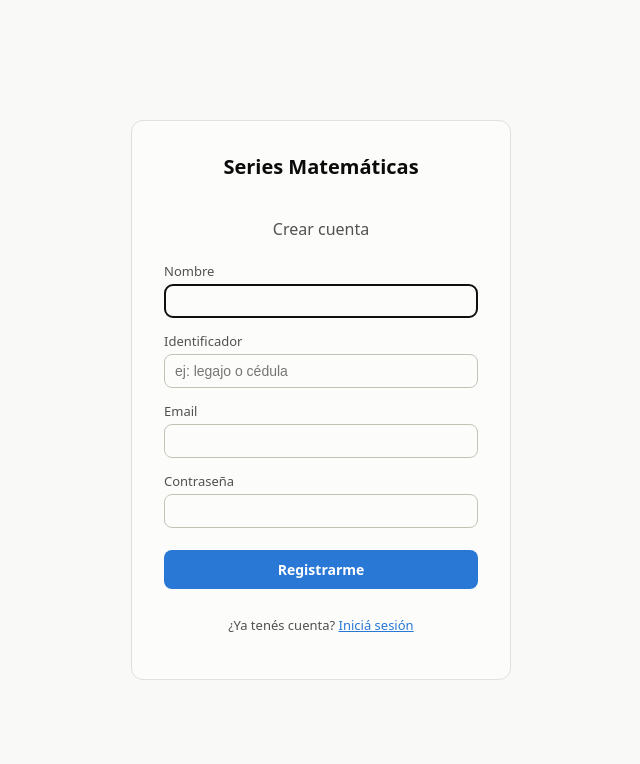
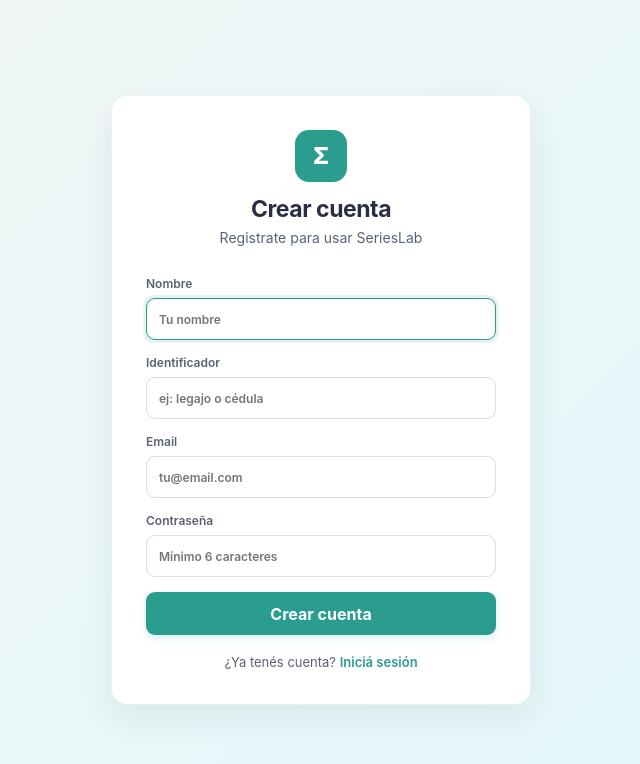
Before and after one commit to AlanMC7650/IoTProyecto, a React (Vite) app in the folder Front/: page /registro in a window 1280 px wide. Shown: the top 764 px of the page, without its empty margins (319-959 px from the left). Built offline with nearby package versions, Linux system fonts and the light colour scheme; no server answers.

Commit message:
Parte visual mejorado

```diff
--- a/Front/src/index.css
+++ b/Front/src/index.css
@@ -1,341 +1,180 @@
 :root {
   color-scheme: light;
-  --surface: #fcfcfb;
-  --page: #f9f9f7;
-  --text-primary: #0b0b0b;
-  --text-secondary: #52514e;
-  --text-muted: #898781;
-  --border: #e1e0d9;
-  --border-strong: #c3c2b7;
-  --accent: #2a78d6;
-  --accent-ink: #ffffff;
-  --danger: #d03b3b;
-  --danger-bg: rgba(208, 59, 59, 0.08);
+  --primary: #2A9D8F;
+  --primary-dark: #23877b;
+  --cyan: #48CAE4;
+  --cyan-soft: #E0F7FA;
+  --page: #F4F7F6;
+  --surface: #FFFFFF;
+  --text-primary: #2B2D42;
+  --text-secondary: #596275;
+  --text-muted: #8D99AE;
+  --border: #E7ECEB;
+  --border-strong: #D7E0DE;
+  --success-bg: #E8F5E9;
+  --success: #2E7D32;
+  --danger-bg: #FFEBEE;
+  --danger: #C62828;
+  --shadow: 0 2px 12px rgba(43,45,66,.05);
+  --radius: 12px;
 }
 
-@media (prefers-color-scheme: dark) {
-  :root:not([data-theme="light"]) {
-    color-scheme: dark;
-    --surface: #1a1a19;
-    --page: #0d0d0d;
-    --text-primary: #ffffff;
-    --text-secondary: #c3c2b7;
-    --text-muted: #898781;
-    --border: #2c2c2a;
-    --border-strong: #383835;
-    --accent: #3987e5;
-    --accent-ink: #0b0b0b;
-    --danger: #e66767;
-    --danger-bg: rgba(230, 103, 103, 0.12);
-  }
+* { box-sizing: border-box; }
+html { min-width: 320px; }
+body {
+  margin: 0;
+  font-family: Inter, ui-sans-serif, system-ui, -apple-system, "Segoe UI", sans-serif;
+  background: var(--page);
+  color: var(--text-primary);
+  -webkit-font-smoothing: antialiased;
+}
+button, input, select { font: inherit; }
+button { cursor: pointer; }
+h1,h2,h3,h4,p { margin-top: 0; }
+.muted { color: var(--text-muted); }
+
+/* Auth */
+.auth-screen {
+  min-height: 100vh;
+  display: grid;
+  place-items: center;
+  padding: 28px;
+  background: linear-gradient(135deg, #F4F7F6 0%, #E0F7FA 100%);
+}
+.auth-card {
+  width: min(420px, 100%);
+  background: var(--surface);
+  border: 1px solid rgba(42,157,143,.12);
+  border-radius: 16px;
+  padding: 34px;
+  box-shadow: 0 12px 35px rgba(43,45,66,.08);
+  display: flex;
+  flex-direction: column;
+  gap: 15px;
+}
+.auth-brand { text-align: center; margin-bottom: 5px; }
+.auth-logo {
+  width: 52px; height: 52px; margin: 0 auto 13px;
+  border-radius: 14px; display: grid; place-items: center;
+  background: var(--primary); color: #fff; font-size: 23px; font-weight: 800;
+}
+.auth-card h1 { font-size: 23px; margin-bottom: 6px; letter-spacing: -.02em; }
+.auth-subtitle { color: var(--text-secondary); margin-bottom: 10px; font-size: 14px; }
+.auth-card label, .generar-form label { display: flex; flex-direction: column; gap: 7px; font-size: 12px; font-weight: 600; color: var(--text-secondary); }
+.auth-card input, .generar-form input, .generar-form select {
+  width: 100%; min-height: 42px; padding: 9px 12px;
+  border: 1px solid var(--border-strong); border-radius: 9px;
+  background: #fff; color: var(--text-primary); outline: none;
+  transition: .18s ease;
+}
+.auth-card input:focus, .generar-form input:focus, .generar-form select:focus {
+  border-color: var(--primary); box-shadow: 0 0 0 3px rgba(42,157,143,.12);
+}
+.auth-card button[type="submit"], .btn-primary {
+  min-height: 43px; border: 0; border-radius: 9px; background: var(--primary); color: #fff;
+  font-weight: 700; transition: .18s ease; box-shadow: 0 3px 8px rgba(42,157,143,.18);
+}
+.auth-card button[type="submit"]:hover, .btn-primary:hover { background: var(--primary-dark); transform: translateY(-1px); }
+.auth-card button:disabled, .generar-form button:disabled { opacity: .6; cursor: default; transform: none; }
+.auth-error { margin: 0; color: var(--danger); background: var(--danger-bg); border: 1px solid rgba(198,40,40,.08); border-radius: 9px; padding: 10px 12px; font-size: 13px; }
+.auth-switch { text-align: center; font-size: 13px; color: var(--text-secondary); margin: 4px 0 0; }
+a { color: var(--primary); font-weight: 600; text-decoration: none; }
+a:hover { text-decoration: underline; }
+
+/* App shell */
+.dashboard-shell { min-height: 100vh; display: flex; }
+.sidebar {
+  position: sticky; top: 0; width: 238px; height: 100vh; flex: 0 0 238px;
+  background: #fff; border-right: 1px solid var(--border); padding: 22px 14px;
+  display: flex; flex-direction: column;
+}
+.sidebar-brand { display: flex; align-items: center; gap: 11px; padding: 4px 10px 25px; }
+.sidebar-logo { width: 38px; height: 38px; border-radius: 10px; background: var(--primary); color: #fff; display: grid; place-items: center; font-weight: 800; }
+.sidebar-brand strong { font-size: 15px; letter-spacing: -.01em; }
+.sidebar-brand small { display: block; color: var(--text-muted); font-size: 10px; margin-top: 2px; }
+.sidebar-section { color: var(--text-muted); text-transform: uppercase; font-size: 10px; font-weight: 800; letter-spacing: .08em; padding: 0 10px 8px; }
+.sidebar-nav { display: flex; flex-direction: column; gap: 4px; }
+.sidebar-nav button {
+  border: 0; background: transparent; color: var(--text-secondary); border-radius: 9px;
+  padding: 11px 12px; text-align: left; font-size: 13px; font-weight: 600; display: flex; gap: 10px; align-items: center;
+}
+.sidebar-nav button:hover { background: var(--cyan-soft); color: var(--primary); }
+.sidebar-nav button.activa { background: var(--cyan-soft); color: var(--primary); }
+.sidebar-icon { width: 20px; text-align: center; font-size: 16px; }
+.sidebar-footer { margin-top: auto; border-top: 1px solid var(--border); padding-top: 15px; }
+.sidebar-user { display: flex; align-items: center; gap: 9px; padding: 8px 9px 12px; }
+.avatar { width: 32px; height: 32px; border-radius: 50%; background: var(--cyan-soft); color: var(--primary); display: grid; place-items: center; font-weight: 800; font-size: 12px; }
+.sidebar-user div { min-width: 0; }
+.sidebar-user strong { display: block; font-size: 12px; overflow: hidden; text-overflow: ellipsis; white-space: nowrap; }
+.sidebar-user small { color: var(--text-muted); font-size: 10px; }
+.sidebar-logout { width: 100%; border: 1px solid var(--border); background: #fff; color: var(--text-secondary); border-radius: 8px; padding: 8px; font-size: 12px; }
+.sidebar-logout:hover { border-color: var(--primary); color: var(--primary); }
+
+.dashboard-main { min-width: 0; flex: 1; padding: 28px 34px 55px; }
+.dashboard-topbar { display: flex; align-items: center; justify-content: space-between; gap: 18px; margin-bottom: 26px; }
+.dashboard-kicker { color: var(--primary); font-size: 11px; font-weight: 800; text-transform: uppercase; letter-spacing: .08em; margin-bottom: 5px; }
+.dashboard-topbar h1 { font-size: 26px; line-height: 1.15; letter-spacing: -.025em; margin: 0; }
+.dashboard-topbar p { margin: 5px 0 0; color: var(--text-muted); font-size: 13px; }
+.topbar-user { color: var(--text-secondary); font-size: 13px; background: #fff; border: 1px solid var(--border); border-radius: 9px; padding: 9px 12px; }
+
+/* Series dashboard */
+.serie-dashboard header { margin-bottom: 18px; }
+.serie-dashboard header h2 { font-size: 19px; margin-bottom: 5px; }
+.serie-descripcion { color: var(--text-muted); font-size: 13px; margin: 0; }
+.dashboard-tabs { display: flex; gap: 6px; margin-bottom: 20px; }
+.dashboard-tabs button { border: 1px solid var(--border); background: #fff; color: var(--text-secondary); border-radius: 9px; padding: 9px 16px; font-size: 13px; font-weight: 650; }
+.dashboard-tabs button:hover { color: var(--primary); border-color: rgba(42,157,143,.3); }
+.dashboard-tabs button.activa { background: var(--primary); color: #fff; border-color: var(--primary); box-shadow: 0 3px 8px rgba(42,157,143,.16); }
+
+.generar-form {
+  display: flex; align-items: flex-end; gap: 12px; flex-wrap: wrap;
+  background: #fff; border: 1px solid var(--border); border-radius: var(--radius);
+  padding: 17px; margin-bottom: 17px; box-shadow: var(--shadow);
+}
+.generar-form label { min-width: 125px; flex: 0 1 160px; }
+.generar-form input, .generar-form select { min-height: 39px; padding: 8px 10px; font-size: 12px; }
+.generar-form button { min-height: 39px; padding: 8px 16px; border: 0; border-radius: 9px; background: var(--primary); color: #fff; font-size: 12px; font-weight: 700; }
+.generar-form button:hover { background: var(--primary-dark); }
+
+.serie-body { display: grid; grid-template-columns: 245px minmax(0,1fr); gap: 17px; align-items: start; }
+.ejecuciones-list, .serie-charts { background: #fff; border: 1px solid var(--border); border-radius: var(--radius); box-shadow: var(--shadow); }
+.ejecuciones-list { padding: 15px; }
+.ejecuciones-list h3 { font-size: 11px; text-transform: uppercase; letter-spacing: .07em; color: var(--text-muted); margin-bottom: 12px; }
+.ejecuciones-list ul { list-style: none; margin: 0; padding: 0; display: flex; flex-direction: column; gap: 5px; max-height: 455px; overflow-y: auto; }
+.ejecuciones-list li button { width: 100%; text-align: left; padding: 10px; border: 1px solid transparent; background: #fff; color: var(--text-secondary); border-radius: 8px; font-size: 11px; line-height: 1.4; }
+.ejecuciones-list li button:hover { background: #f7fbfa; border-color: var(--border); }
+.ejecuciones-list li button.activa { background: var(--cyan-soft); color: var(--primary-dark); border-color: rgba(72,202,228,.25); font-weight: 700; }
+.serie-charts { padding: 20px; min-height: 280px; }
+.chart-block { padding-bottom: 10px; border-bottom: 1px solid var(--border); margin-bottom: 17px; }
+.chart-block:last-child { border-bottom: 0; margin-bottom: 0; }
+.chart-title { font-size: 13px; color: var(--text-secondary); margin: 0 0 5px; font-weight: 700; }
+.chart-subtitle { color: var(--text-muted); font-size: 11px; margin: 0 0 5px; }
+
+@media (max-width: 900px) {
+  .sidebar { width: 72px; flex-basis: 72px; padding: 18px 9px; }
+  .sidebar-brand { justify-content: center; padding: 4px 0 25px; }
+  .sidebar-brand > div:last-child, .sidebar-section, .sidebar-nav button span:not(.sidebar-icon), .sidebar-user div, .sidebar-logout { display: none; }
+  .sidebar-nav button { justify-content: center; padding: 11px 7px; }
+  .sidebar-user { justify-content: center; padding-left: 0; padding-right: 0; }
+  .dashboard-main { padding: 24px 20px 45px; }
+}
+@media (max-width: 700px) {
+  .dashboard-main { padding: 20px 14px 35px; }
+  .dashboard-topbar { align-items: flex-start; }
+  .topbar-user { display: none; }
+  .dashboard-topbar h1 { font-size: 22px; }
+  .serie-body { grid-template-columns: 1fr; }
+  .ejecuciones-list ul { max-height: 210px; }
+  .generar-form { align-items: stretch; }
+  .generar-form label { flex: 1 1 140px; }
+  .generar-form button { flex: 1 1 100%; }
+}
+@media (max-width: 480px) {
+  .sidebar { width: 58px; flex-basis: 58px; }
+  .sidebar-logo { width: 34px; height: 34px; }
+  .auth-card { padding: 26px 20px; }
+  .dashboard-tabs { overflow-x: auto; padding-bottom: 2px; }
+  .dashboard-tabs button { white-space: nowrap; }
 }
 
-:root[data-theme="dark"] {
-  color-scheme: dark;
-  --surface: #1a1a19;
-  --page: #0d0d0d;
-  --text-primary: #ffffff;
-  --text-secondary: #c3c2b7;
-  --text-muted: #898781;
-  --border: #2c2c2a;
-  --border-strong: #383835;
-  --accent: #3987e5;
-  --accent-ink: #0b0b0b;
-  --danger: #e66767;
-  --danger-bg: rgba(230, 103, 103, 0.12);
-}
-
-* {
-  box-sizing: border-box;
-}
-
-body {
-  margin: 0;
-  font-family: system-ui, -apple-system, "Segoe UI", sans-serif;
-  background: var(--page);
-  color: var(--text-primary);
-}
-
-h1,
-h2,
-h3,
-h4 {
-  margin: 0 0 8px;
-  font-weight: 600;
-}
-
-button {
-  font-family: inherit;
-  cursor: pointer;
-}
-
-.muted {
-  color: var(--text-muted);
-}
-
-/* Auth screens */
-.auth-screen {
-  min-height: 100vh;
-  display: flex;
-  align-items: center;
-  justify-content: center;
-  padding: 24px;
-}
-
-.auth-card {
-  width: 100%;
-  max-width: 380px;
-  background: var(--surface);
-  border: 1px solid var(--border);
-  border-radius: 12px;
-  padding: 32px;
-  display: flex;
-  flex-direction: column;
-  gap: 14px;
-}
-
-.auth-card h1 {
-  font-size: 20px;
-  text-align: center;
-}
-
-.auth-subtitle {
-  text-align: center;
-  color: var(--text-secondary);
-  margin-bottom: 8px;
-}
-
-.auth-card label {
-  display: flex;
-  flex-direction: column;
-  gap: 4px;
-  font-size: 13px;
-  color: var(--text-secondary);
-}
-
-.auth-card input,
-.auth-card select {
-  font-size: 14px;
-  padding: 8px 10px;
-  border-radius: 8px;
-  border: 1px solid var(--border-strong);
-  background: var(--surface);
-  color: var(--text-primary);
-}
-
-.auth-card button[type="submit"] {
-  margin-top: 8px;
-  padding: 10px;
-  border-radius: 8px;
-  border: none;
-  background: var(--accent);
-  color: var(--accent-ink);
-  font-size: 14px;
-  font-weight: 600;
-}
-
-.auth-card button[type="submit"]:disabled {
-  opacity: 0.6;
-  cursor: default;
-}
-
-.auth-error {
-  color: var(--danger);
-  background: var(--danger-bg);
-  border-radius: 8px;
-  padding: 8px 10px;
-  font-size: 13px;
-}
-
-.auth-switch {
-  text-align: center;
-  font-size: 13px;
-  color: var(--text-secondary);
-}
-
-.auth-switch a {
-  color: var(--accent);
-}
-
-.page-loading {
-  padding: 40px;
-  text-align: center;
-  color: var(--text-muted);
-}
-
-/* Dashboard */
-.dashboard-screen {
-  max-width: 1100px;
-  margin: 0 auto;
-  padding: 24px 20px 60px;
-}
-
-.dashboard-header {
-  display: flex;
-  align-items: center;
-  justify-content: space-between;
-  margin-bottom: 16px;
-}
-
-.dashboard-header h1 {
-  font-size: 22px;
-}
-
-.dashboard-user {
-  display: flex;
-  align-items: center;
-  gap: 12px;
-  font-size: 14px;
-  color: var(--text-secondary);
-}
-
-.btn-secundario {
-  padding: 6px 12px;
-  border-radius: 8px;
-  border: 1px solid var(--border-strong);
-  background: var(--surface);
-  color: var(--text-primary);
-  font-size: 13px;
-}
-
-.dashboard-tabs {
-  display: flex;
-  gap: 4px;
-  border-bottom: 1px solid var(--border);
-  margin-bottom: 20px;
-}
-
-.dashboard-tabs button {
-  padding: 10px 16px;
-  border: none;
-  background: none;
-  color: var(--text-secondary);
-  font-size: 14px;
-  border-bottom: 2px solid transparent;
-}
-
-.dashboard-tabs button.activa {
-  color: var(--accent);
-  border-bottom-color: var(--accent);
-  font-weight: 600;
-}
-
-.serie-dashboard header {
-  margin-bottom: 16px;
-}
-
-.serie-descripcion {
-  color: var(--text-secondary);
-  font-size: 14px;
-}
-
-.generar-form {
-  display: flex;
-  align-items: flex-end;
-  gap: 12px;
-  flex-wrap: wrap;
-  background: var(--surface);
-  border: 1px solid var(--border);
-  border-radius: 10px;
-  padding: 16px;
-  margin-bottom: 16px;
-}
-
-.generar-form label {
-  display: flex;
-  flex-direction: column;
-  gap: 4px;
-  font-size: 12px;
-  color: var(--text-secondary);
-}
-
-.generar-form input,
-.generar-form select {
-  padding: 7px 9px;
-  border-radius: 6px;
-  border: 1px solid var(--border-strong);
-  background: var(--surface);
-  color: var(--text-primary);
-  font-size: 13px;
-  min-width: 120px;
-}
-
-.generar-form button {
-  padding: 8px 16px;
-  border-radius: 8px;
-  border: none;
-  background: var(--accent);
-  color: var(--accent-ink);
-  font-size: 13px;
-  font-weight: 600;
-}
-
-.generar-form button:disabled {
-  opacity: 0.6;
-}
-
-.serie-body {
-  display: grid;
-  grid-template-columns: 240px 1fr;
-  gap: 20px;
-}
-
-@media (max-width: 800px) {
-  .serie-body {
-    grid-template-columns: 1fr;
-  }
-}
-
-.ejecuciones-list {
-  background: var(--surface);
-  border: 1px solid var(--border);
-  border-radius: 10px;
-  padding: 14px;
-}
-
-.ejecuciones-list h3 {
-  font-size: 13px;
-  text-transform: uppercase;
-  letter-spacing: 0.04em;
-  color: var(--text-muted);
-}
-
-.ejecuciones-list ul {
-  list-style: none;
-  margin: 0;
-  padding: 0;
-  display: flex;
-  flex-direction: column;
-  gap: 4px;
-  max-height: 420px;
-  overflow-y: auto;
-}
-
-.ejecuciones-list button {
-  width: 100%;
-  text-align: left;
-  padding: 8px;
-  border: none;
-  background: none;
-  border-radius: 6px;
-  font-size: 12px;
-  color: var(--text-secondary);
-}
-
-.ejecuciones-list button.activa {
-  background: var(--accent);
-  color: var(--accent-ink);
-}
-
-.serie-charts {
-  background: var(--surface);
-  border: 1px solid var(--border);
-  border-radius: 10px;
-  padding: 16px;
-}
-
-.serie-charts h4 {
-  font-size: 13px;
-  color: var(--text-secondary);
-  margin-top: 20px;
-}
+.page-loading { padding: 40px; text-align: center; color: var(--text-muted); }
--- a/Front/src/pages/DashboardPage.tsx
+++ b/Front/src/pages/DashboardPage.tsx
@@ -4,10 +4,10 @@ import { useAuth } from "../context/AuthContext";
 import { SerieDashboard } from "../components/SerieDashboard";
 import type { TipoSerie } from "../types/api";
 
-const TABS: { tipo: TipoSerie; label: string }[] = [
-  { tipo: "leibniz", label: "Leibniz" },
-  { tipo: "fibonacci", label: "Fibonacci" },
-  { tipo: "taylor", label: "Taylor" },
+const TABS: { tipo: TipoSerie; label: string; icon: string }[] = [
+  { tipo: "leibniz", label: "Leibniz", icon: "π" },
+  { tipo: "fibonacci", label: "Fibonacci", icon: "φ" },
+  { tipo: "taylor", label: "Taylor", icon: "Σ" },
 ];
 
 export function DashboardPage() {
@@ -20,26 +20,55 @@ export function DashboardPage() {
     navigate("/login", { replace: true });
   }
 
+  const inicial = cliente?.nombre?.charAt(0).toUpperCase() ?? "U";
+
   return (
-    <div className="dashboard-screen">
-      <header className="dashboard-header">
-        <h1>Series Matemáticas</h1>
-        <div className="dashboard-user">
-          <span>{cliente?.nombre}</span>
-          <button className="btn-secundario" onClick={onLogout}>
-            Cerrar sesión
+    <div className="dashboard-shell">
+      <aside className="sidebar">
+        <div className="sidebar-brand">
+          <div className="sidebar-logo">Σ</div>
+          <div>
+            <strong>SeriesLab</strong>
+            <small>Panel matemático</small>
+          </div>
+        </div>
+
+        <div className="sidebar-section">Análisis</div>
+        <nav className="sidebar-nav">
+          {TABS.map((t) => (
+            <button key={t.tipo} className={t.tipo === tab ? "activa" : ""} onClick={() => setTab(t.tipo)}>
+              <span className="sidebar-icon">{t.icon}</span>
+              <span>{t.label}</span>
             </button>
+          ))}
+        </nav>
+
+        <div className="sidebar-footer">
+          <div className="sidebar-user">
+            <div className="avatar">{inicial}</div>
+            <div>
+              <strong>{cliente?.nombre ?? "Usuario"}</strong>
+              <small>Cuenta activa</small>
             </div>
+          </div>
+          <button className="sidebar-logout" onClick={onLogout}>Cerrar sesión</button>
+        </div>
+      </aside>
+
+      <div className="dashboard-main">
+        <header className="dashboard-topbar">
+          <div>
+            <div className="dashboard-kicker">Dashboard</div>
+            <h1>Series matemáticas</h1>
+            <p>Explorá convergencia, error y comportamiento de cada serie.</p>
+          </div>
+          <div className="topbar-user">Hola, {cliente?.nombre ?? "Usuario"}</div>
         </header>
 
-      <nav className="dashboard-tabs">
+        <nav className="dashboard-tabs" aria-label="Series disponibles">
           {TABS.map((t) => (
-          <button
-            key={t.tipo}
-            className={t.tipo === tab ? "activa" : ""}
-            onClick={() => setTab(t.tipo)}
-          >
-            {t.label}
+            <button key={t.tipo} className={t.tipo === tab ? "activa" : ""} onClick={() => setTab(t.tipo)}>
+              {t.icon} &nbsp;{t.label}
             </button>
           ))}
         </nav>
@@ -48,5 +77,6 @@ export function DashboardPage() {
           <SerieDashboard key={tab} tipo={tab} />
         </main>
       </div>
+    </div>
   );
 }
--- a/Front/src/pages/LoginPage.tsx
+++ b/Front/src/pages/LoginPage.tsx
@@ -13,56 +13,25 @@ export function LoginPage() {
   const [enviando, setEnviando] = useState(false);
 
   async function onSubmit(e: FormEvent) {
-    e.preventDefault();
-    setError(null);
-    setEnviando(true);
-    try {
-      await login({ email, password });
-      navigate("/dashboard", { replace: true });
-    } catch (err) {
-      setError(mensajeError(err, "No se pudo iniciar sesión"));
-    } finally {
-      setEnviando(false);
-    }
+    e.preventDefault(); setError(null); setEnviando(true);
+    try { await login({ email, password }); navigate("/dashboard", { replace: true }); }
+    catch (err) { setError(mensajeError(err, "No se pudo iniciar sesión")); }
+    finally { setEnviando(false); }
   }
 
   return (
     <div className="auth-screen">
       <form className="auth-card" onSubmit={onSubmit}>
-        <h1>Series Matemáticas</h1>
-        <p className="auth-subtitle">Iniciar sesión</p>
-
-        <label>
-          Email
-          <input
-            type="email"
-            value={email}
-            onChange={(e) => setEmail(e.target.value)}
-            required
-            autoFocus
-          />
-        </label>
-
-        <label>
-          Contraseña
-          <input
-            type="password"
-            value={password}
-            onChange={(e) => setPassword(e.target.value)}
-            required
-            minLength={6}
-          />
-        </label>
-
+        <div className="auth-brand">
+          <div className="auth-logo">Σ</div>
+          <h1>SeriesLab</h1>
+          <p className="auth-subtitle">Iniciá sesión para continuar al dashboard</p>
+        </div>
+        <label>Email<input type="email" value={email} onChange={(e) => setEmail(e.target.value)} required autoFocus placeholder="tu@email.com" /></label>
+        <label>Contraseña<input type="password" value={password} onChange={(e) => setPassword(e.target.value)} required minLength={6} placeholder="••••••••" /></label>
         {error && <p className="auth-error">{error}</p>}
-
-        <button type="submit" disabled={enviando}>
-          {enviando ? "Ingresando..." : "Ingresar"}
-        </button>
-
-        <p className="auth-switch">
-          ¿No tenés cuenta? <Link to="/registro">Registrate</Link>
-        </p>
+        <button type="submit" disabled={enviando}>{enviando ? "Ingresando..." : "Ingresar al dashboard"}</button>
+        <p className="auth-switch">¿No tenés cuenta? <Link to="/registro">Registrate</Link></p>
       </form>
     </div>
   );
--- a/Front/src/pages/RegisterPage.tsx
+++ b/Front/src/pages/RegisterPage.tsx
@@ -15,75 +15,27 @@ export function RegisterPage() {
   const [enviando, setEnviando] = useState(false);
 
   async function onSubmit(e: FormEvent) {
-    e.preventDefault();
-    setError(null);
-    setEnviando(true);
-    try {
-      await registrar({ nombre, identificador, email, password });
-      navigate("/dashboard", { replace: true });
-    } catch (err) {
-      setError(mensajeError(err, "No se pudo completar el registro"));
-    } finally {
-      setEnviando(false);
-    }
+    e.preventDefault(); setError(null); setEnviando(true);
+    try { await registrar({ nombre, identificador, email, password }); navigate("/dashboard", { replace: true }); }
+    catch (err) { setError(mensajeError(err, "No se pudo completar el registro")); }
+    finally { setEnviando(false); }
   }
 
   return (
     <div className="auth-screen">
       <form className="auth-card" onSubmit={onSubmit}>
-        <h1>Series Matemáticas</h1>
-        <p className="auth-subtitle">Crear cuenta</p>
-
-        <label>
-          Nombre
-          <input
-            value={nombre}
-            onChange={(e) => setNombre(e.target.value)}
-            required
-            autoFocus
-          />
-        </label>
-
-        <label>
-          Identificador
-          <input
-            value={identificador}
-            onChange={(e) => setIdentificador(e.target.value)}
-            required
-            placeholder="ej: legajo o cédula"
-          />
-        </label>
-
-        <label>
-          Email
-          <input
-            type="email"
-            value={email}
-            onChange={(e) => setEmail(e.target.value)}
-            required
-          />
-        </label>
-
-        <label>
-          Contraseña
-          <input
-            type="password"
-            value={password}
-            onChange={(e) => setPassword(e.target.value)}
-            required
-            minLength={6}
-          />
-        </label>
-
+        <div className="auth-brand">
+          <div className="auth-logo">Σ</div>
+          <h1>Crear cuenta</h1>
+          <p className="auth-subtitle">Registrate para usar SeriesLab</p>
+        </div>
+        <label>Nombre<input value={nombre} onChange={(e) => setNombre(e.target.value)} required autoFocus placeholder="Tu nombre" /></label>
+        <label>Identificador<input value={identificador} onChange={(e) => setIdentificador(e.target.value)} required placeholder="ej: legajo o cédula" /></label>
+        <label>Email<input type="email" value={email} onChange={(e) => setEmail(e.target.value)} required placeholder="tu@email.com" /></label>
+        <label>Contraseña<input type="password" value={password} onChange={(e) => setPassword(e.target.value)} required minLength={6} placeholder="Mínimo 6 caracteres" /></label>
         {error && <p className="auth-error">{error}</p>}
-
-        <button type="submit" disabled={enviando}>
-          {enviando ? "Creando cuenta..." : "Registrarme"}
-        </button>
-
-        <p className="auth-switch">
-          ¿Ya tenés cuenta? <Link to="/login">Iniciá sesión</Link>
-        </p>
+        <button type="submit" disabled={enviando}>{enviando ? "Creando cuenta..." : "Crear cuenta"}</button>
+        <p className="auth-switch">¿Ya tenés cuenta? <Link to="/login">Iniciá sesión</Link></p>
       </form>
     </div>
   );
```
Also changed, not shown: Front/src/components/SerieDashboard.tsx (+12 -4 lines), Front/src/components/charts/palette.ts (+7 -8 lines), 2 other files (tests, documents, lock files or other folders). Lines whose indentation alone changed are shown as unchanged.
